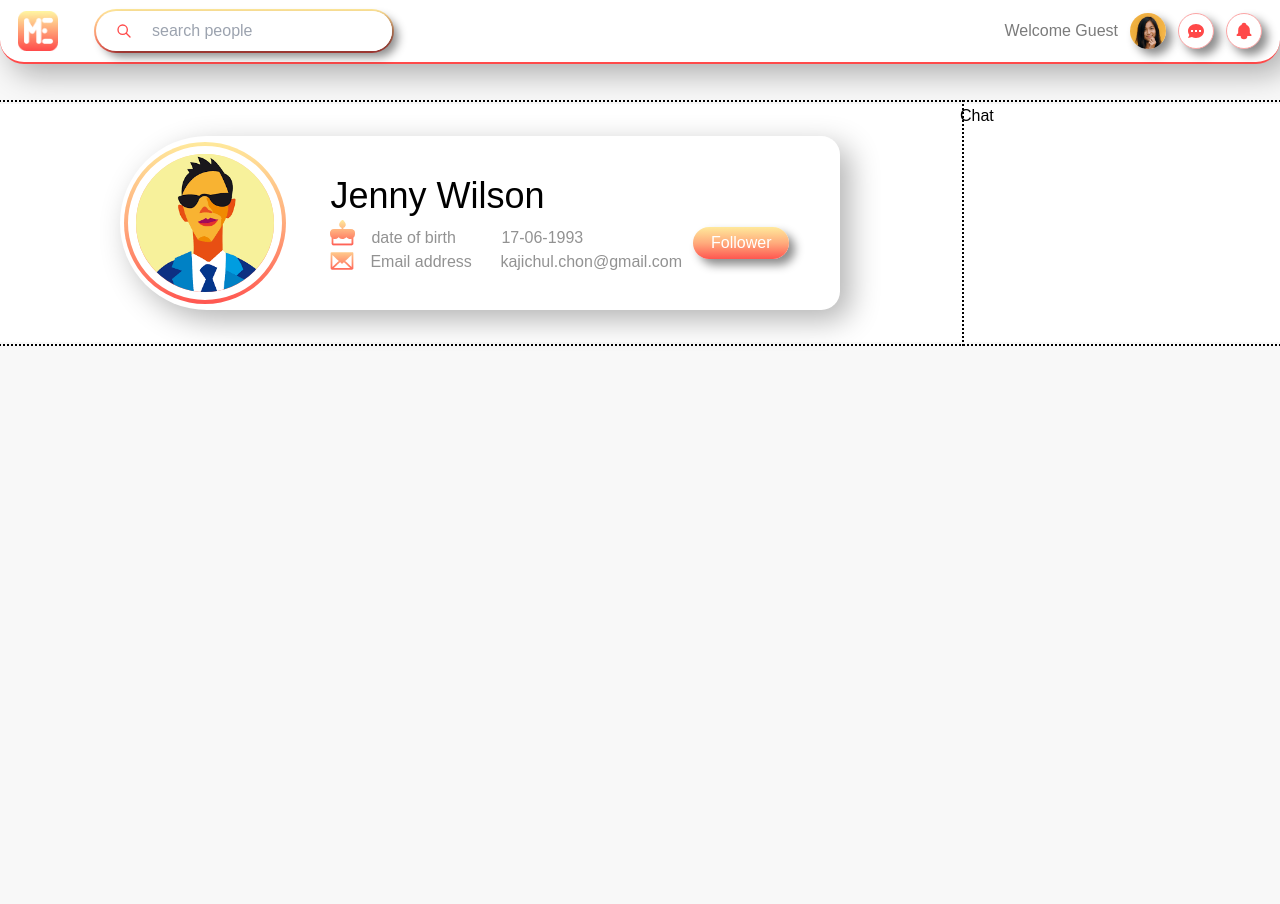
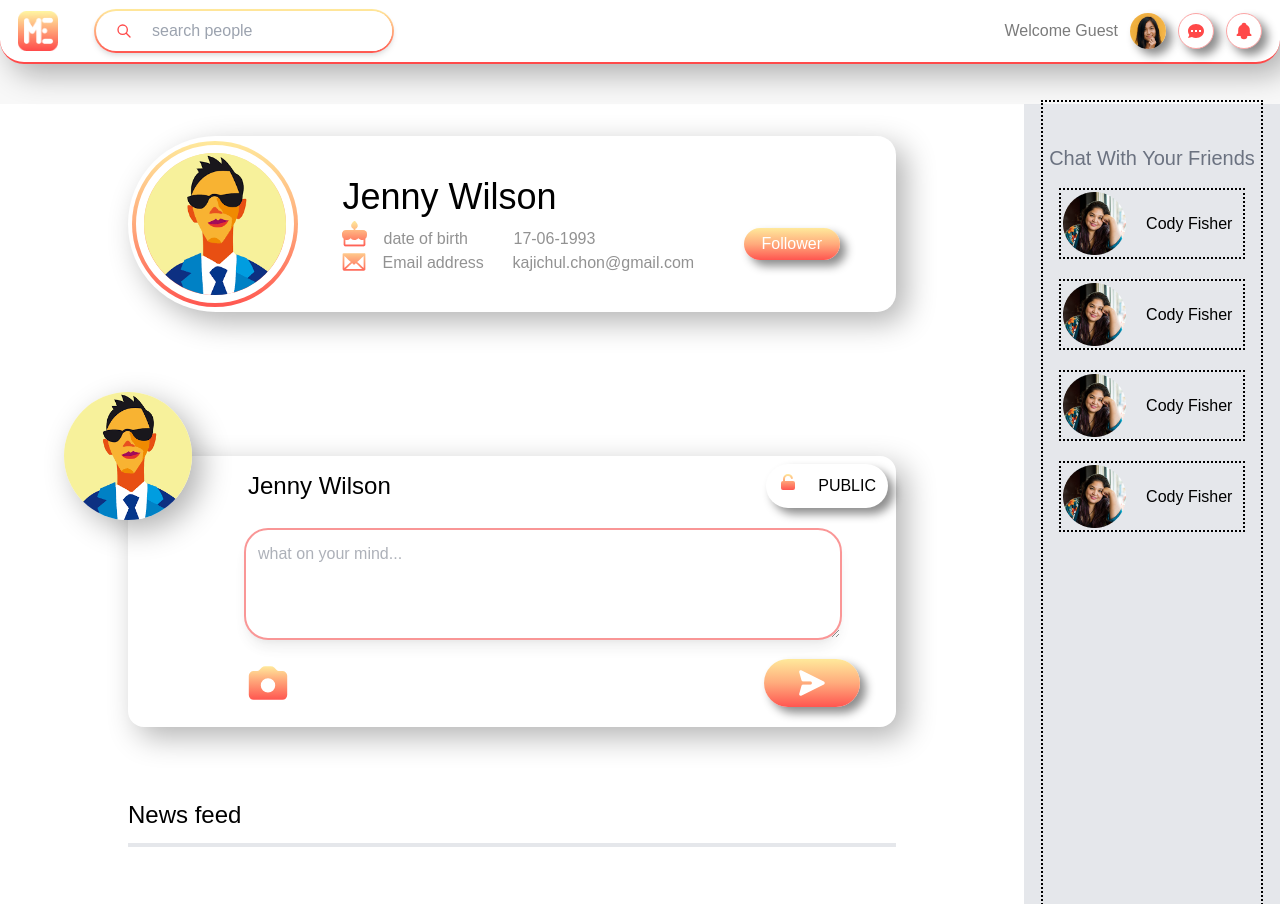
Before and after one commit to kajichulmay/socialMe, a React (Create React App) app: page /myprofile in a window 1280 px wide. Before the commit the page ends 800 px from the top, so only its background shows below. Built offline with nearby package versions, Linux system fonts and the light colour scheme; a web font is replaced by a local one.

Commit message:
profile done

```diff
--- a/src/App.css
+++ b/src/App.css
@@ -2,14 +2,19 @@
 @import 'slick-carousel/slick/slick-theme.css'; */
 
 * {
-    font-family: "IBM Plex Sans Thai", sans-serif;
+  font-family: 'IBM Plex Sans Thai', sans-serif;
   font-size: 16px;
   margin: 0;
   padding: 0;
 }
-
+.heigt100 {
+  height: 100%;
+}
+.width100 {
+  width: 100%;
+}
 .icon-grad {
-    fill: url("#iconGrad");
+  fill: url('#iconGrad');
 }
 
 .boxEle {
@@ -23,12 +28,7 @@
 }
 
 .bg-primary-grad {
-    background: linear-gradient(
-        180deg,
-        rgba(255, 233, 155, 1) 0%,
-        rgba(255, 171, 124, 1) 50%,
-        rgba(255, 86, 80, 1) 100%
-    );
+  background: linear-gradient(180deg, rgba(255, 233, 155, 1) 0%, rgba(255, 171, 124, 1) 50%, rgba(255, 86, 80, 1) 100%);
 }
 
 .bg-sub-grad {
@@ -83,3 +83,9 @@
 .forhover:hover {
   background: linear-gradient(180deg, rgb(255, 229, 133) 0%, rgb(255, 151, 91) 50%, rgb(240, 56, 50) 100%);
 }
+
+/* hoverbutton Private */
+.forHoverButtonPost:hover {
+  background: linear-gradient(180deg, rgb(255, 229, 133) 0%, rgb(255, 151, 91) 50%, rgb(240, 56, 50) 100%);
+  /* border: none; */
+}
--- a/src/components/layout/Content.js
+++ b/src/components/layout/Content.js
@@ -1,7 +1,7 @@
 import React from 'react';
 
 function Content({ children }) {
-  return <div className=" md:container md:mx-auto flex">{children}</div>;
+  return <div className=" md:container md:mx-auto flex  ">{children}</div>;
 }
 
 export default Content;
--- a/src/components/layout/Header.js
+++ b/src/components/layout/Header.js
@@ -4,12 +4,12 @@ import tempProfileHeader from '../../mockData/images/tempProfileHeader.png';
 
 function Header({ children }) {
   return (
-    <div className="flex bg-white items-center justify-between h-16 p-1.5 shadow-container header-border sticky top-0 w-screen rounded-b-3xl   ">
+    <div className="flex bg-white items-center justify-between h-16 p-1.5 shadow-container header-border sticky z-20 top-0 w-screen rounded-b-3xl   ">
       <div className="flex items-center  h-full">
         <img className="w-10 h-10 mx-3" src={logoHeader} alt="" />
 
-        <div className="bg-primary-grad h-11 flex items-center w-auto p-0.5 rounded-full mx-6 ">
-          <div className="flex items-center rounded-full  bg-white h-full shadow-input ">
+        <div className="bg-primary-grad h-11 flex items-center w-auto p-0.5 rounded-full mx-6 shadow-md ">
+          <div className="flex items-center rounded-full  bg-white h-full  ">
             <svg
               xmlns="http://www.w3.org/2000/svg"
               className="h-4 w-4 mx-5"
--- /dev/null
+++ b/src/components/myProfile/AddPost.js
@@ -0,0 +1,58 @@
+import React from 'react';
+import imageProfile from '../../mockData/image/mockProfile.png';
+import ButtonPostEx from './ButtonPostEx';
+import ButtonPostPublic from './ButtonPostPublic';
+function AddPost() {
+  return (
+    <div className=" flex h-auto bg-white w-full  justify-center mt-20 ">
+      <div className=" w-3/4 m-8  flex  flex-col  justify-start rounded-2xl shadow-container relative ">
+        <img className=" absolute w-2/12 -top-16 -left-16  rounded-full  shadow-container " src={imageProfile} />
+        <div className="boxText flex justify-between items-center ml-20 mb-3 w-auto  ">
+          <div className="nameTitle">
+            <p className="text-2xl ml-10 font-normal">Jenny Wilson</p>
+          </div>
+          <ButtonPostPublic />
+          {/* <ButtonPostEx /> */}
+        </div>
+        <div className="boxText flex justify-between items-center ml-24 mb-3 w-auto  h-full">
+          <div className="ml-5  width100 ">
+            <textarea
+              className="animate-pulse w-11/12  h-28 border-2 rounded-3xl border-red-400 pt-3  shadow-lg pl-3 focus:outline-none focus:ring-1 focus:ring-red-400 placeholder-gray-500 placeholder-opacity-75"
+              placeholder="what on your mind..."
+            />
+          </div>
+        </div>
+        <div className="boxText flex justify-between items-center ml-24 mb-5 w-auto  h-full ">
+          <div className="ml-5  w-11/12 flex justify-between  ">
+            <svg xmlns="http://www.w3.org/2000/svg" className="h-12 w-12 icon-grad " viewBox="0 0 20 20">
+              <defs>
+                <linearGradient id="iconGrad" x2="0%" y2="100%">
+                  <stop offset="0%" stop-color="rgba(255, 233, 155, 1)" />
+                  <stop offset="40%" stop-color="rgba(255, 171, 124, 1)" />
+                  <stop offset="100%" stop-color="rgba(255, 86, 80, 1)" />
+                </linearGradient>
+              </defs>
+              <path
+                fillRule="evenodd"
+                d="M4 5a2 2 0 00-2 2v8a2 2 0 002 2h12a2 2 0 002-2V7a2 2 0 00-2-2h-1.586a1 1 0 01-.707-.293l-1.121-1.121A2 2 0 0011.172 3H8.828a2 2 0 00-1.414.586L6.293 4.707A1 1 0 015.586 5H4zm6 9a3 3 0 100-6 3 3 0 000 6z"
+                clipRule="evenodd"
+              />
+            </svg>
+            <button className="rounded-full shadow-input w-24 h-12 bg-primary-grad forhover flex items-center justify-center">
+              <svg
+                xmlns="http://www.w3.org/2000/svg"
+                className="h-8 w-8 transform rotate-90 "
+                viewBox="0 0 20 20"
+                fill="#FFFF"
+              >
+                <path d="M10.894 2.553a1 1 0 00-1.788 0l-7 14a1 1 0 001.169 1.409l5-1.429A1 1 0 009 15.571V11a1 1 0 112 0v4.571a1 1 0 00.725.962l5 1.428a1 1 0 001.17-1.408l-7-14z" />
+              </svg>
+            </button>
+          </div>
+        </div>
+      </div>
+    </div>
+  );
+}
+
+export default AddPost;
--- /dev/null
+++ b/src/components/myProfile/ButtonPostEx.js
@@ -0,0 +1,30 @@
+import React from 'react';
+
+function ButtonPostEx() {
+  return (
+    <button className="bg-white border-opacity-30  box-border border-yellow-400 py-2 px-3 m-2 rounded-full flex justify-between items-center  shadow-input forHoverButtonPost  ">
+      <svg
+        xmlns="http://www.w3.org/2000/svg"
+        class="h-5 w-5 mb-2 mr-5 icon-grad"
+        viewBox="0 0 20 20"
+        fill="currentColor"
+      >
+        <defs>
+          <linearGradient id="iconGrad" x2="0%" y2="100%">
+            <stop offset="0%" stop-color="rgba(255, 233, 155, 1)" />
+            <stop offset="40%" stop-color="rgba(255, 171, 124, 1)" />
+            <stop offset="100%" stop-color="rgba(255, 86, 80, 1)" />
+          </linearGradient>
+        </defs>
+        <path
+          fill-rule="evenodd"
+          d="M5 9V7a5 5 0 0110 0v2a2 2 0 012 2v5a2 2 0 01-2 2H5a2 2 0 01-2-2v-5a2 2 0 012-2zm8-2v2H7V7a3 3 0 016 0z"
+          clip-rule="evenodd"
+        />
+      </svg>
+      <p className="font-light text-base text-black">PRIVATE</p>
+    </button>
+  );
+}
+
+export default ButtonPostEx;
--- /dev/null
+++ b/src/components/myProfile/ButtonPostPublic.js
@@ -0,0 +1,26 @@
+import React from 'react';
+
+function ButtonPostPublic() {
+  return (
+    <button className="bg-white border-opacity-30  box-border border-yellow-400 py-2 px-3 m-2 rounded-full flex justify-between items-center  shadow-input forHoverButtonPost  ">
+      <svg
+        xmlns="http://www.w3.org/2000/svg"
+        className="h-5 w-5 mr-5 mb-2 icon-grad"
+        viewBox="0 0 20 20"
+        fill="currentColor"
+      >
+        <defs>
+          <linearGradient id="iconGrad" x2="0%" y2="100%">
+            <stop offset="0%" stop-color="rgba(255, 233, 155, 1)" />
+            <stop offset="40%" stop-color="rgba(255, 171, 124, 1)" />
+            <stop offset="100%" stop-color="rgba(255, 86, 80, 1)" />
+          </linearGradient>
+        </defs>
+        <path d="M10 2a5 5 0 00-5 5v2a2 2 0 00-2 2v5a2 2 0 002 2h10a2 2 0 002-2v-5a2 2 0 00-2-2H7V7a3 3 0 015.905-.75 1 1 0 001.937-.5A5.002 5.002 0 0010 2z" />
+      </svg>
+      <p className="font-light text-base text-black">PUBLIC</p>
+    </button>
+  );
+}
+
+export default ButtonPostPublic;
--- a/src/components/myProfile/ChatBox.js
+++ b/src/components/myProfile/ChatBox.js
@@ -1,7 +1,18 @@
 import React from 'react';
+import FirendsList from './FirendsList';
 
 function ChatBox() {
-  return <div className="w-1/4">Chat</div>;
+  return (
+    <div className="w-1/4 heigt100 bg-gray-200 flex flex-col justify-start items-center ">
+      <div className="fixed outline-black w-1/6 flex flex-col items-center h-full ">
+        <div className="mt-10  text-gray-500 text-xl font-light">Chat With Your Friends</div>
+        <FirendsList />
+        <FirendsList />
+        <FirendsList />
+        <FirendsList />
+      </div>
+    </div>
+  );
 }
 
 export default ChatBox;
--- /dev/null
+++ b/src/components/myProfile/FirendsList.js
@@ -0,0 +1,12 @@
+import React from 'react';
+import mockFriendsChat from './../../mockData/image/mockFriendsChat.png';
+function FirendsList() {
+  return (
+    <div className="mt-5 w-10/12 flex justify-start outline-black items-center cursor-pointer  mb-2">
+      <img src={mockFriendsChat} className="mr-5" />
+      <span className="font-light ">Cody Fisher</span>
+    </div>
+  );
+}
+
+export default FirendsList;
--- /dev/null
+++ b/src/components/myProfile/Line.js
@@ -0,0 +1,12 @@
+import React from 'react';
+
+function Line() {
+  return (
+    <div className="flex flex-col w-9/12 mt-10">
+      <span className="font-light text-2xl mb-3">News feed</span>
+      <div className="w-full bg-gray-400 border-2 "></div>
+    </div>
+  );
+}
+
+export default Line;
--- a/src/components/myProfile/TitleProfile.js
+++ b/src/components/myProfile/TitleProfile.js
@@ -4,7 +4,7 @@ import iconCake from '../../../src/images/iconCake.png';
 import iconEmail from '../../images/IconEmail.png';
 function TitleProfile() {
   return (
-    <div className=" flex outline-black bg-white w-3/4 justify-center">
+    <div className=" flex h-60 bg-white w-full  justify-center">
       <div className=" w-3/4 m-8  flex items-center boxProfile shadow-container   ">
         <div className="boximage rounded-full p-1 ">
           <div className="bg-primary-grad  rounded-full p-1">
--- a/src/pages/MyProfile.js
+++ b/src/pages/MyProfile.js
@@ -1,12 +1,19 @@
 import React from 'react';
+import AddPost from '../components/myProfile/AddPost';
 import ChatBox from '../components/myProfile/ChatBox';
+
+import Line from '../components/myProfile/Line';
 import TitleProfile from '../components/myProfile/TitleProfile';
+import Post from '../components/Post/Post';
 
 function MyProfile() {
   return (
-    <div className="w-full outline-black bg-white flex justify-between mt-10">
-      <TitleProfile />
-
+    <div className=" w-full flex justify-between mt-10  h-screen">
+      <div className="w-full h-auto  bg-white flex items-center flex-col heigt100   ">
+        <TitleProfile />
+        <AddPost />
+        <Line />
+      </div>
       <ChatBox />
     </div>
   );
```
Also changed, not shown: src/mockData/image/mockFriendsChat.png (added). Lines whose indentation alone changed are shown as unchanged.
